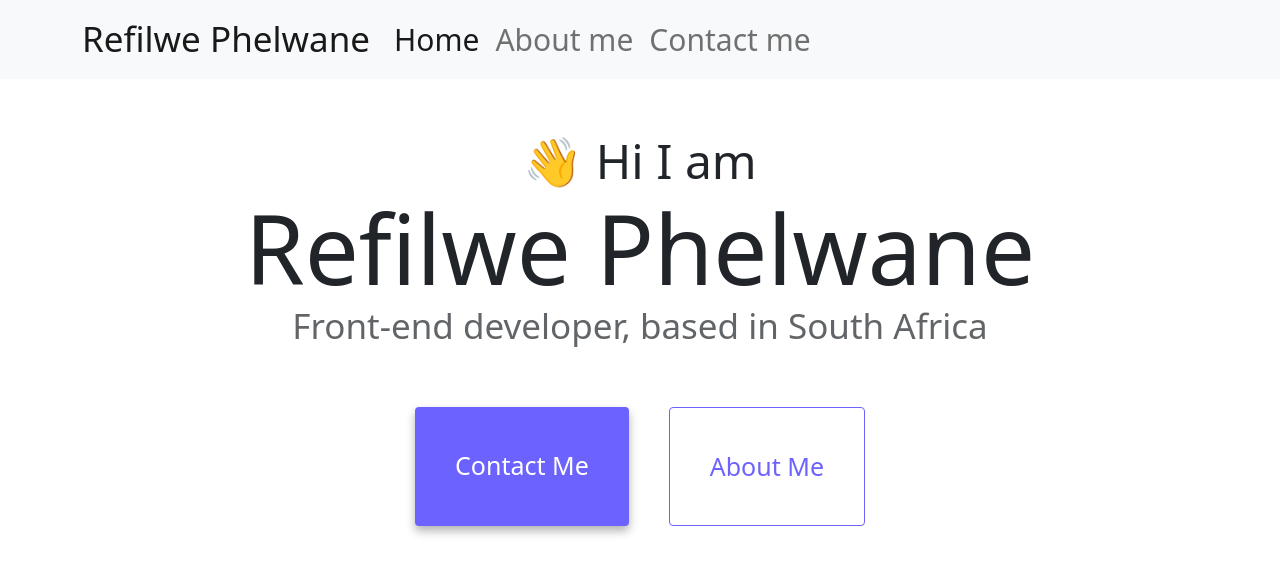
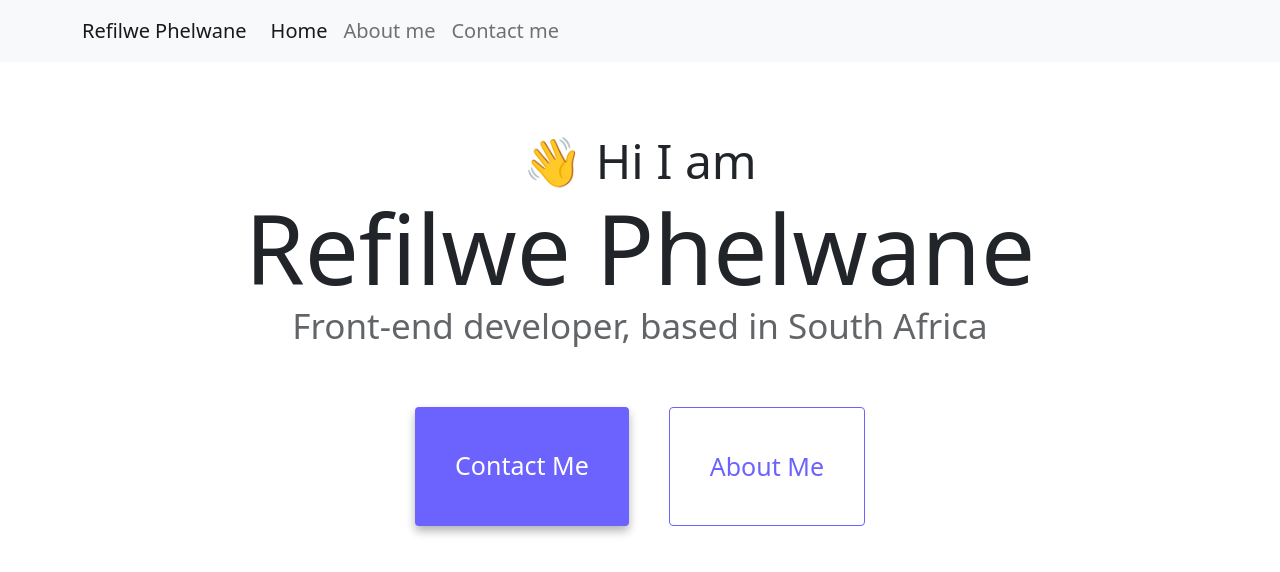
Before and after one commit to Fifla47/new-website, a plain HTML site: page index.html in a window 1280 px wide. Shown: the top 572 px of the page. Drawn offline with nearby package versions, Linux system fonts and the light colour scheme.

```diff
--- a/styles.css
+++ b/styles.css
@@ -33,11 +33,11 @@ p {
 }
 
 nav {
-  font-size: 30px;
+  font-size: 20px;
 }
 
 .navbar-brand {
-  font-size: 35px;
+  font-size: 20px;
 }
 
 .navigation-links {
```
Also changed, not shown: about.html (+4 -0 lines).
